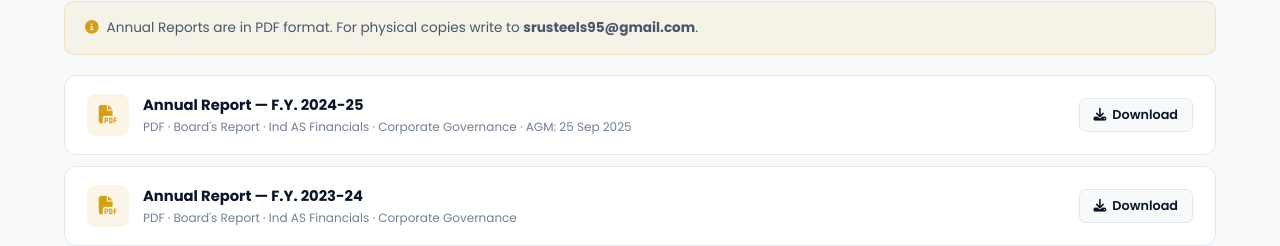
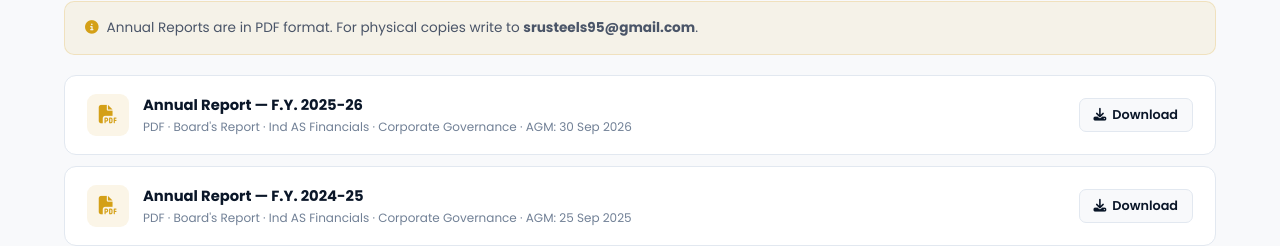
Before and after one commit to Aaditya-09/sru-steels.com, a plain HTML site: page investors.html in a window 1280 px wide. Shown: the part 577-823 px from the top of the page. Drawn offline with Linux system fonts and the light colour scheme.

Commit message:
Investor relations

```diff
--- a/investors.html
+++ b/investors.html
@@ -92,6 +92,7 @@
           For physical copies write to <strong>srusteels95@gmail.com</strong>.
         </div>
         <div class="ar-list">
+          <div class="ar-item"><div class="ar-left"><div class="ar-icon"><i class="fas fa-file-pdf"></i></div><div><div class="ar-title">Annual Report — F.Y. 2025-26</div><div class="ar-meta">PDF · Board's Report · Ind AS Financials · Corporate Governance · AGM: 30 Sep 2026</div></div></div><a href="Investor%20Relation%20(1)/Annual%20Report/Annual%20Report%20For%20F.Y.%202025-26.pdf" target="_blank" class="ar-dl"><i class="fas fa-download"></i> Download</a></div>
           <div class="ar-item">
             <div class="ar-left">
               <div class="ar-icon"><i class="fas fa-file-pdf"></i></div>
```
Also changed, not shown: 2 other files.
